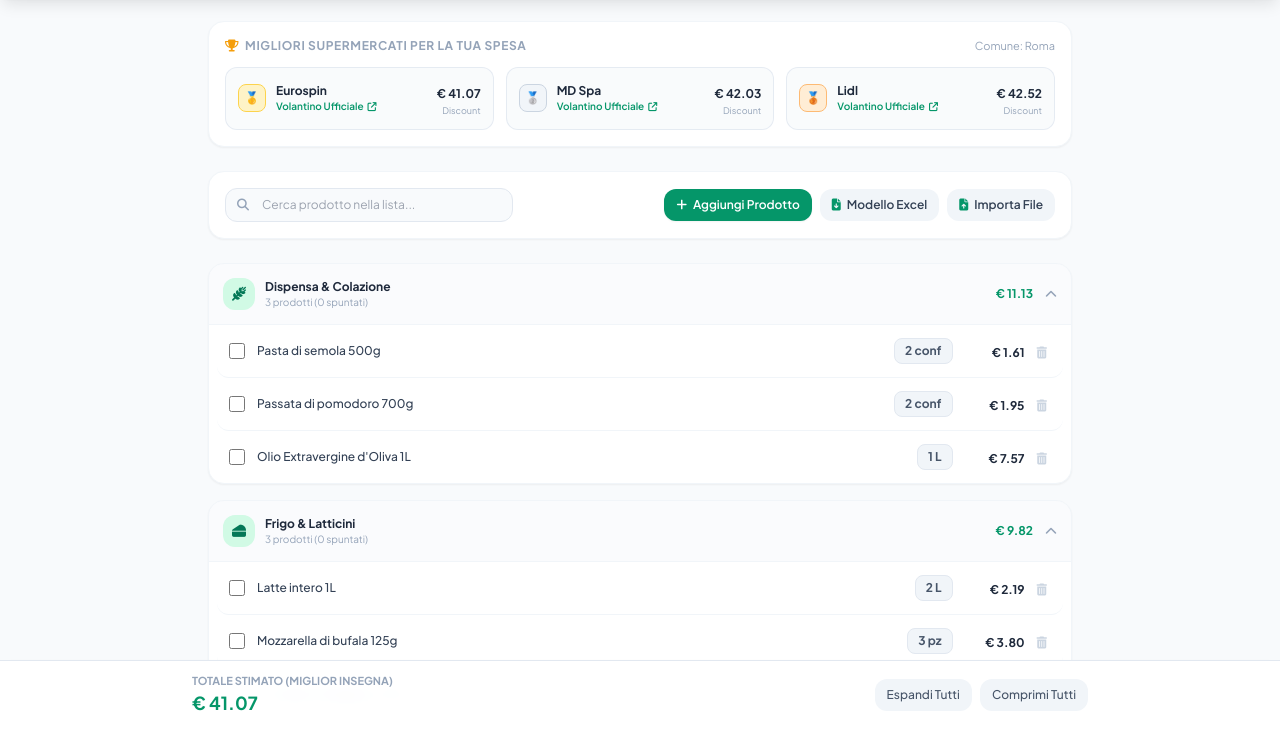
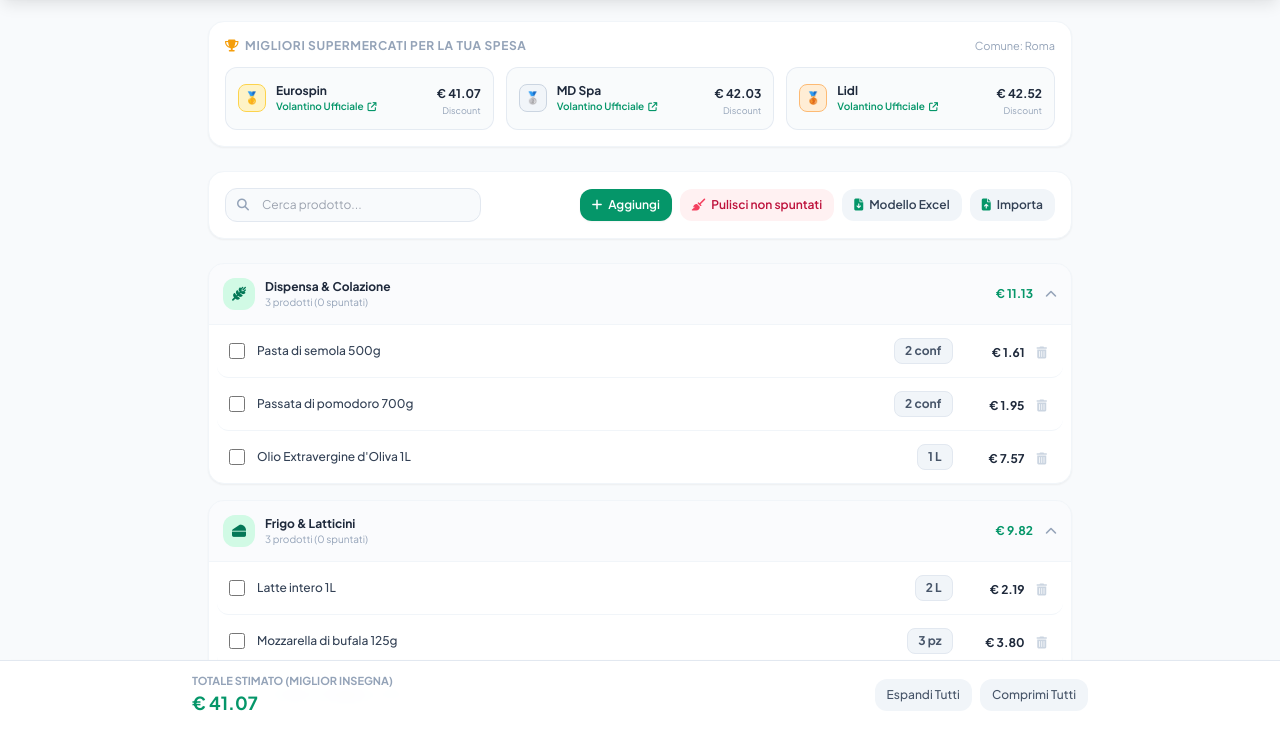
Before and after one commit to DonAndres94/spesasmart, a plain HTML site: page index.html in a window 1280 px wide. Shown: the part 71-800 px from the top of the page. Drawn offline with nearby package versions, Linux system fonts and the light colour scheme.

Commit message:
index.html

```diff
--- a/index.html
+++ b/index.html
@@ -95,26 +95,29 @@
             </div>
         </section>
 
-        <!-- Barra Strumenti Lista (Ricerca, Filtri, Import/Export) -->
+        <!-- Barra Strumenti Lista (Ricerca, Filtri, Import/Export e Pulizia) -->
         <section class="bg-white rounded-2xl p-4 shadow-sm border border-slate-100 flex flex-col md:flex-row gap-3 items-center justify-between">
-            <div class="relative w-full md:w-72">
+            <div class="relative w-full md:w-64">
                 <span class="absolute inset-y-0 left-0 pl-3 flex items-center pointer-events-none text-slate-400">
                     <i class="fa-solid fa-search text-xs"></i>
                 </span>
-                <input type="text" id="searchItemInput" placeholder="Cerca prodotto nella lista..."
+                <input type="text" id="searchItemInput" placeholder="Cerca prodotto..."
                        oninput="filterItems(this.value)"
                        class="w-full pl-9 pr-3 py-2 bg-slate-50 border border-slate-200 rounded-xl text-xs focus:outline-none focus:ring-2 focus:ring-emerald-500">
             </div>
 
             <div class="flex items-center gap-2 w-full md:w-auto justify-end flex-wrap">
                 <button onclick="openAddModal()" class="bg-emerald-600 hover:bg-emerald-700 text-white px-3 py-2 rounded-xl text-xs font-semibold flex items-center gap-1.5 shadow-sm transition">
-                    <i class="fa-solid fa-plus"></i> Aggiungi Prodotto
+                    <i class="fa-solid fa-plus"></i> Aggiungi
                 </button>
-                <button onclick="downloadExcelTemplate()" class="bg-slate-100 hover:bg-slate-200 text-slate-700 px-3 py-2 rounded-xl text-xs font-semibold flex items-center gap-1.5 transition" title="Scarica modello Excel da compilare">
+                <button onclick="clearUncheckedItems()" class="bg-rose-50 hover:bg-rose-100 text-rose-700 px-3 py-2 rounded-xl text-xs font-semibold flex items-center gap-1.5 transition" title="Elimina tutti i prodotti non spuntati">
+                    <i class="fa-solid fa-broom text-rose-500"></i> Pulisci non spuntati
+                </button>
+                <button onclick="downloadExcelTemplate()" class="bg-slate-100 hover:bg-slate-200 text-slate-700 px-3 py-2 rounded-xl text-xs font-semibold flex items-center gap-1.5 transition" title="Scarica modello Excel">
                     <i class="fa-solid fa-file-arrow-down text-emerald-600"></i> Modello Excel
                 </button>
-                <label class="bg-slate-100 hover:bg-slate-200 text-slate-700 px-3 py-2 rounded-xl text-xs font-semibold flex items-center gap-1.5 cursor-pointer transition" title="Carica file Excel (.xlsx, .xls) o CSV">
-                    <i class="fa-solid fa-file-arrow-up text-emerald-600"></i> Importa File
+                <label class="bg-slate-100 hover:bg-slate-200 text-slate-700 px-3 py-2 rounded-xl text-xs font-semibold flex items-center gap-1.5 cursor-pointer transition" title="Carica file Excel o CSV">
+                    <i class="fa-solid fa-file-arrow-up text-emerald-600"></i> Importa
                     <input type="file" id="fileExcelInput" accept=".xlsx, .xls, .csv, .txt" class="hidden" onchange="handleFileImport(event)">
                 </label>
             </div>
@@ -586,6 +589,16 @@
             renderApp();
         }
 
+        // Funzione per ripulire tutti gli elementi non spuntati (quelli non acquistati)
+        function clearUncheckedItems() {
+            if (!confirm("Vuoi eliminare tutti i prodotti non spuntati dalla lista?")) return;
+            for (let cat in appState.categories) {
+                appState.categories[cat].items = appState.categories[cat].items.filter(i => i.checked);
+            }
+            saveLocalState();
+            renderApp();
+        }
+
         // --- GESTIONE MODALE QUANTITÀ / PESO ---
         let currentModalUnitType = 'qty';
 
```
